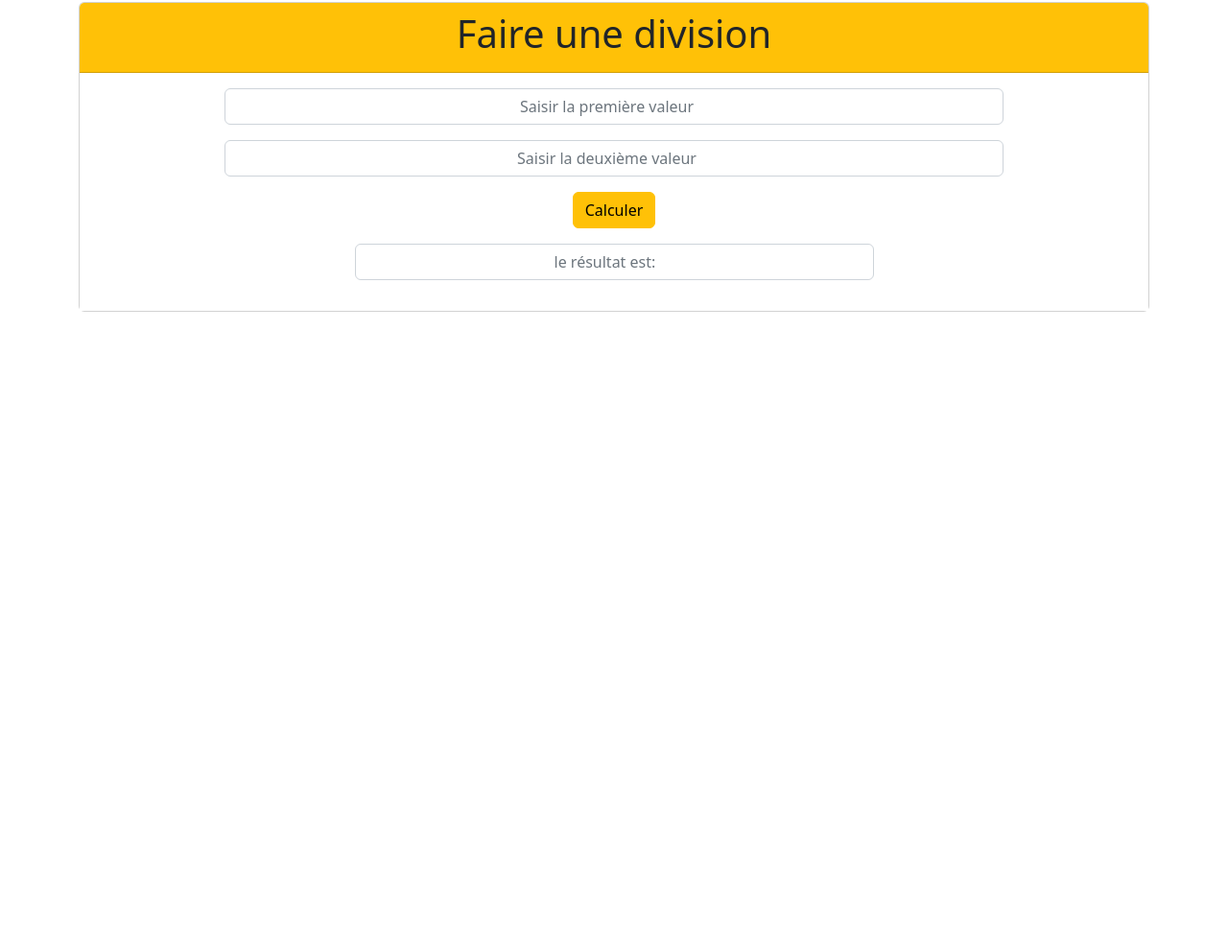
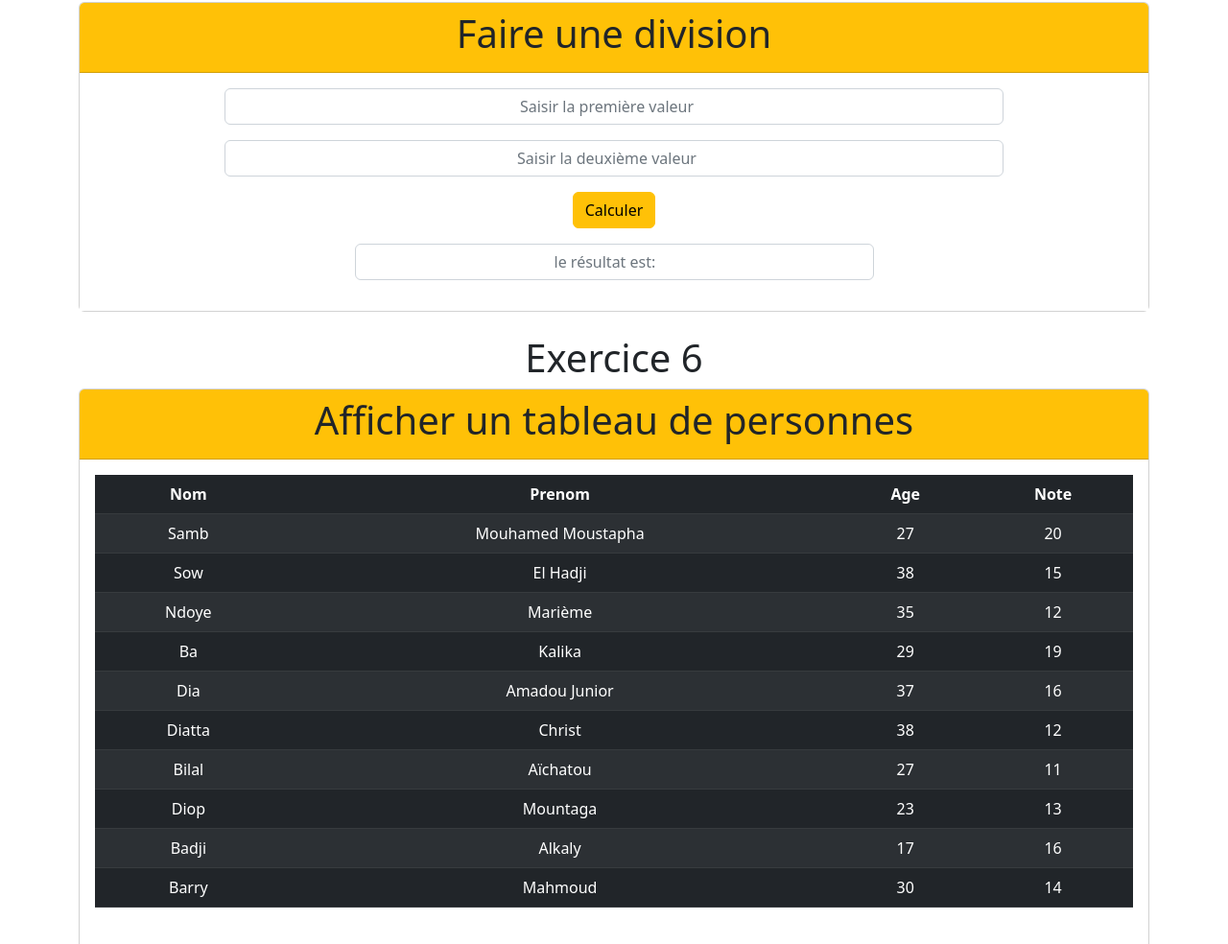
Before and after one commit to kalikaba9/workshop-bakeli.github.io, a plain HTML site: page index.html in a window 1280 px wide. Shown: the part 1816-2800 px from the top of the page at 96% size. Before the commit the page ends 2165 px from the top, so only its background shows below. Drawn offline with nearby package versions, Linux system fonts and the light colour scheme.

Commit message:
add tab exercise

```diff
--- a/index.html
+++ b/index.html
@@ -25,7 +25,7 @@
             </div>
             <div class="row">
                 <div class="col-12 mb-3">
-                    Email: <input class="form-control w-75 mx-auto text-center" type="email" id="exampleInputEmail1" aria-describedby="emailHelp" placeholder="Saisir votre email" value="">
+                    Email: <input class="form-control w-75 mx-auto text-center" type="email" id="validationServer" aria-describedby="emailHelp" placeholder="kalika@gmail.com" value="" required>
                 </div>
             </div>
             <div class="row">
@@ -176,6 +176,40 @@
     </div>
 <br/>
 
+<div class="container">
+    <h1 class="text-center">Exercice 6</h1>
+    <div class="card text-center">
+        <div class="card-header bg-warning">
+         <h1>Afficher un tableau de personnes</h1>
+        </div>
+        <div class="card-body bg-white">
+
+                <table class="table table-dark table-striped" id="tableau">
+                    <thead>
+                        <th>Nom</th>
+                        <th>Prenom</th>
+                        <th>Age</th>
+                        <th>Note</th>
+                    </thead>
+                    <tbody id="app1" >
+
+
+                    </tbody>
+                </table>
+                <div id="div1" style="margin-top: 20px;"></div>
+            <br>
+            <div id="app2"></div><br>
+            <div id="app3"></div><br>
+            <div id="app4"></div><br>
+            <div id="app5"></div>
+            <br>
+
+
+        </div>
+      </div>
+    </div>
+<br/>
+
 <script>
 
 function Inscription() {
@@ -290,6 +324,98 @@ function Division() {
 // }
 
 
+
+
+const personne=[{nom:'Samb',prenom:'Mouhamed Moustapha',age:27,note:20},
+                    {nom:'Sow',prenom:'El Hadji',age:38,note:15},
+                    {nom:'Ndoye',prenom:'Marième',age:35,note:12},
+                    {nom:'Ba',prenom:'Kalika',age:29,note:19},
+                    {nom:'Dia',prenom:'Amadou Junior',age:37,note:16},
+                    {nom:'Diatta',prenom:'Christ',age:38,note:12},
+                    {nom:'Bilal',prenom:'Aïchatou',age:27,note:11},
+                    {nom:'Diop',prenom:'Mountaga',age:23,note:13},
+                    {nom:'Badji',prenom:'Alkaly',age:17,note:16},
+                    {nom:'Barry',prenom:'Mahmoud',age:30,note:14}
+                ];
+
+
+
+const tbody = document.getElementById('app1');
+
+
+personne.map((element)=>{
+    const j = Object.values(element);
+    let tr = document.createElement('tr');
+    tbody.appendChild(tr);
+
+    console.log(j);
+    for (let i = 0; i < j.length; i++) {
+
+        let td = document.createElement('td');
+                          tr.appendChild(td);
+
+
+        td.innerText=j[i];
+       }
+
+    tableau = document.getElementById("tableau");
+    const ligne = tableau.getElementsByTagName("tr");
+
+    })
+
+
+
+//    pour le maximum
+    var max = 0;
+    for (let index = 0; index < personne.length; index++) {
+
+        if (personne[index].age > max)
+        {
+           max = personne[index].age;
+            document.getElementById('app2').innerText=
+            personne[index].nom+' '+personne[index].prenom+
+            " est le plus agée avec " + personne[index].age+' ans';
+        }
+    }
+
+    var max = 0;
+    for (let index = 0; index < personne.length; index++) {
+
+        if (personne[index].note > max)
+        {
+           max = personne[index].note;
+            document.getElementById('app3').innerText=
+            personne[index].nom+' '+personne[index].prenom+
+            " a la plus grande note avec " + personne[index].note+' sur 20';
+        }
+    }
+
+
+    // pour le minimum
+
+    var al = personne.length;
+    minimum = personne[al-1].age;
+    while (al--){
+        if(personne[al].age < minimum){
+            minimum = personne[al].age;
+            document.getElementById('app4').innerText=
+            personne[al].nom+' '+personne[al].prenom+
+            " est le plus jeune avec " + personne[al].age+' ans';
+        }
+    }
+
+    var al = personne.length;
+    minimum = personne[al-1].note;
+    while (al--){
+        if(personne[al].note < minimum){
+            minimum = personne[al].note;
+            document.getElementById('app5').innerText=
+            personne[al].nom+' '+personne[al].prenom+
+            " a la plus faible note " + personne[al].note+' sur 20';
+        }
+    }
+
+
 </script>
 
 
```
